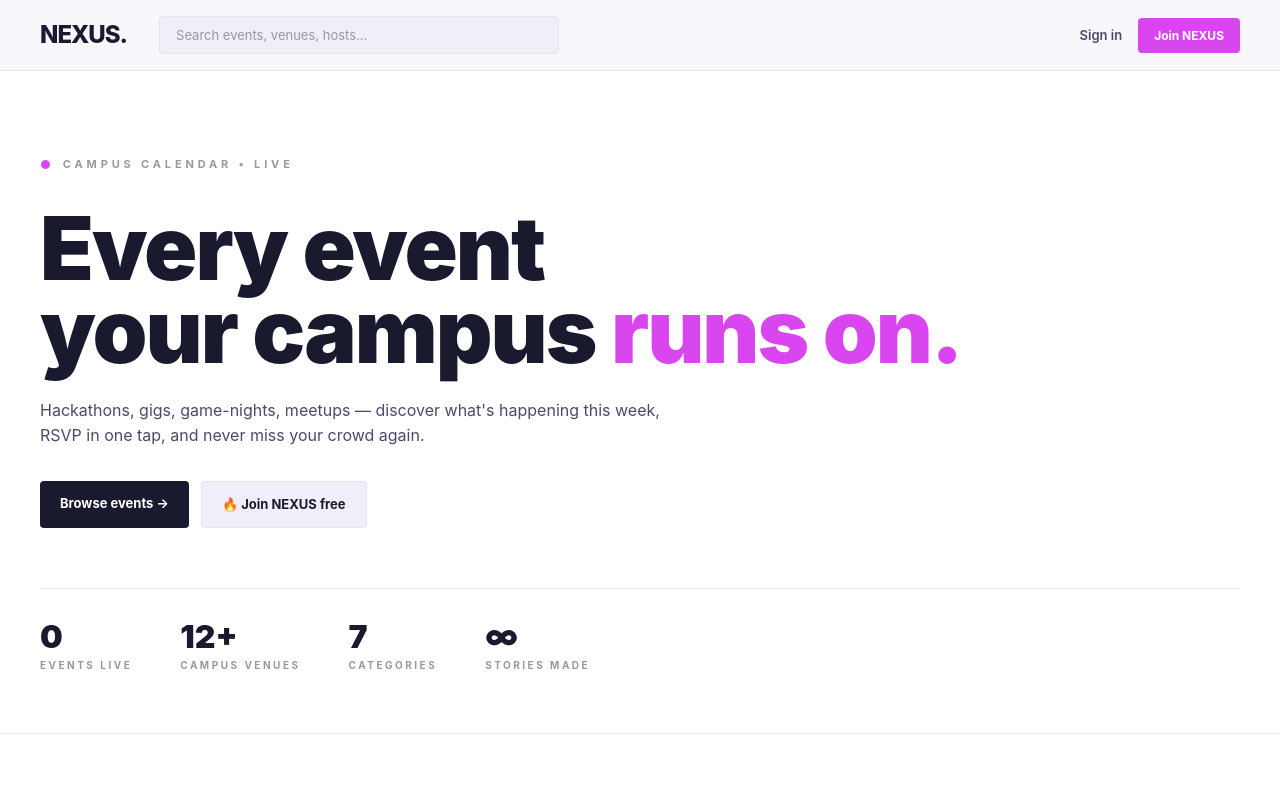
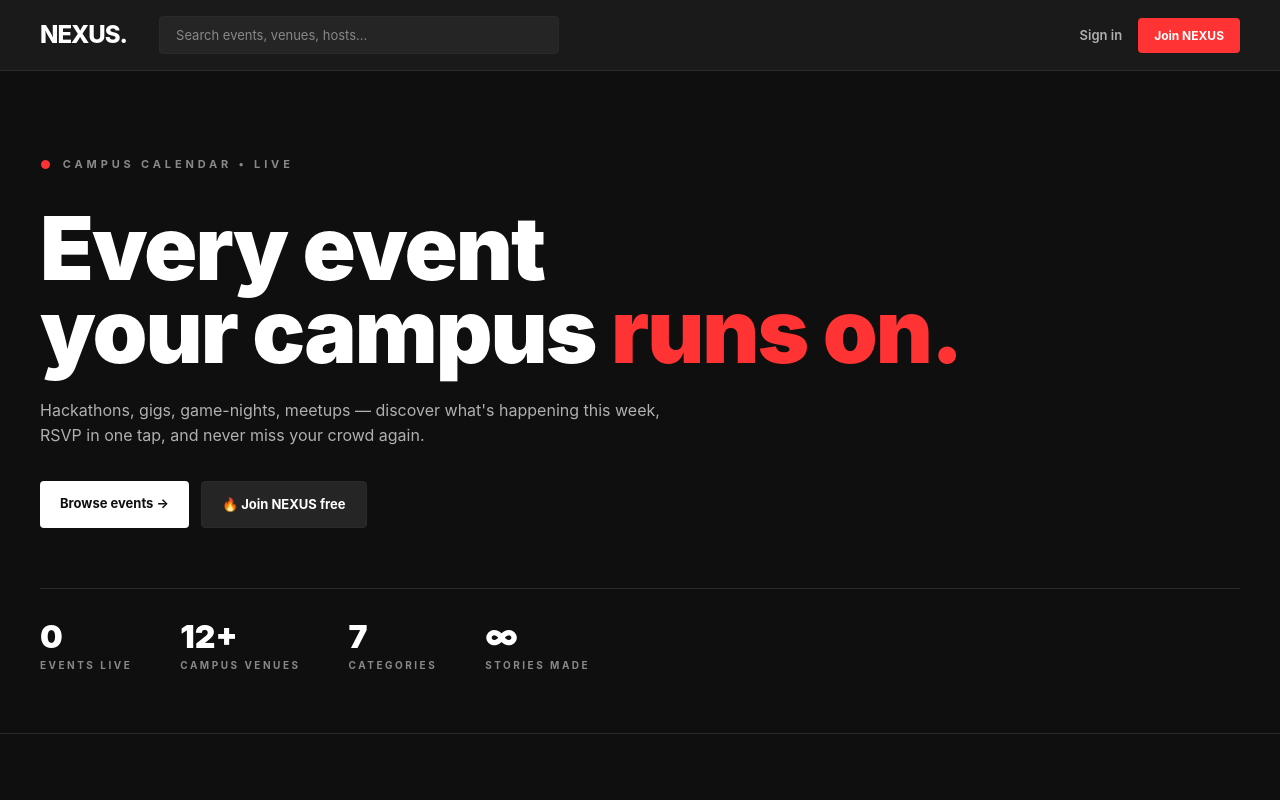
Before and after one commit to MaAs0706/MEC_events-, a React app in the folder frontend/: page / in a window 1280 px wide. Shown: the top 800 px of the page. Built offline with nearby package versions, Linux system fonts and the light colour scheme; the HTML template or start-up script is replaced by a standard one.

Commit message:
fix : fix the css

```diff
--- a/frontend/src/index.css
+++ b/frontend/src/index.css
@@ -10,17 +10,17 @@ html, body, #root {
 }
 
 :root {
-  --bg-primary: #ffffff;
-  --bg-gradient: linear-gradient(135deg, #ffc0e8 0%, #fff5d6 100%);
-  --bg-secondary: #f8f7fc;
-  --bg-tertiary: #f0eef8;
-  --text-primary: #1a1a2e;
-  --text-secondary: #4a4a6a;
-  --text-tertiary: #999999;
-  --border-color: #e5e5e5;
-  --accent: #d946ef;
-  --accent-dark: #c026d3;
-  --accent-light: #f0d4ff;
+  --bg-primary: #0f0f0f;
+  --bg-secondary: #1a1a1a;
+  --bg-tertiary: #252525;
+  --bg-gradient: #0f0f0f;
+  --text-primary: #ffffff;
+  --text-secondary: #b0b0b0;
+  --text-tertiary: #888888;
+  --border-color: #2a2a2a;
+  --accent: #ff3333;
+  --accent-dark: #cc0000;
+  --accent-light: #ff4d4d;
   --error: #ef4444;
   --success: #10b981;
 }
```
